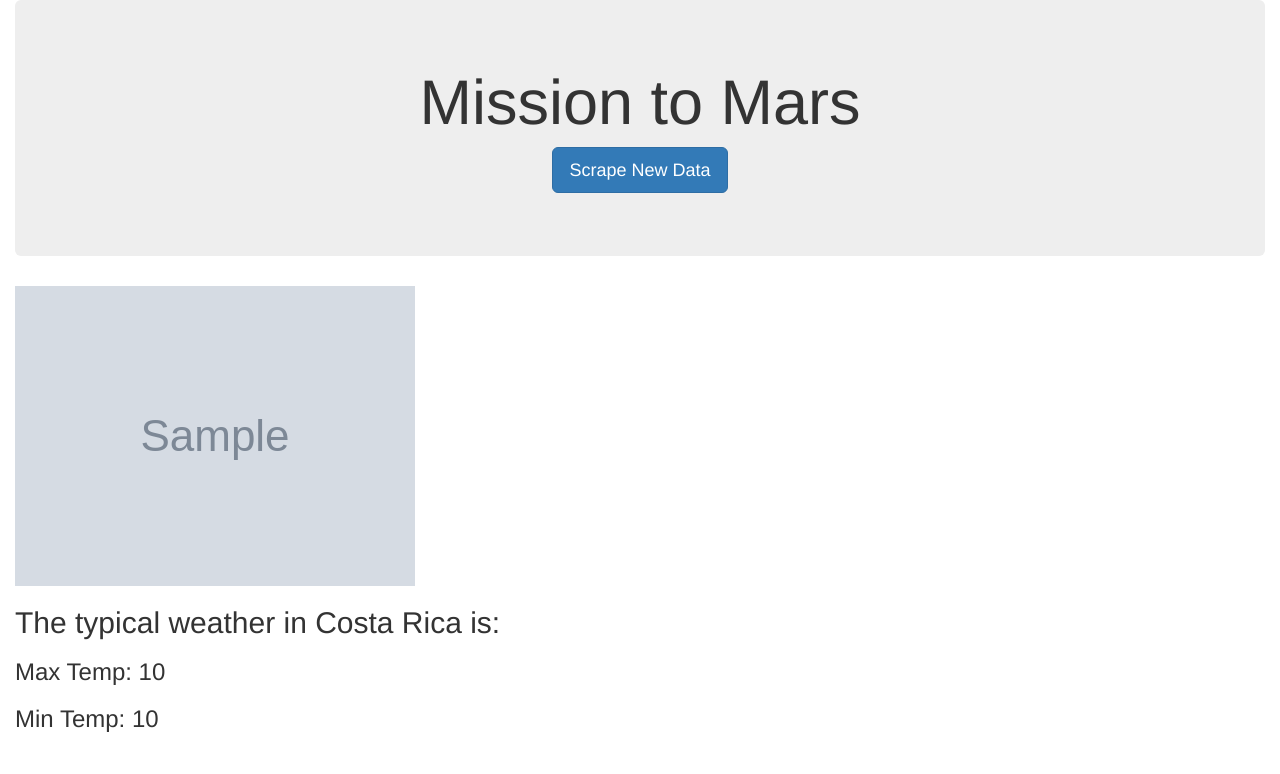
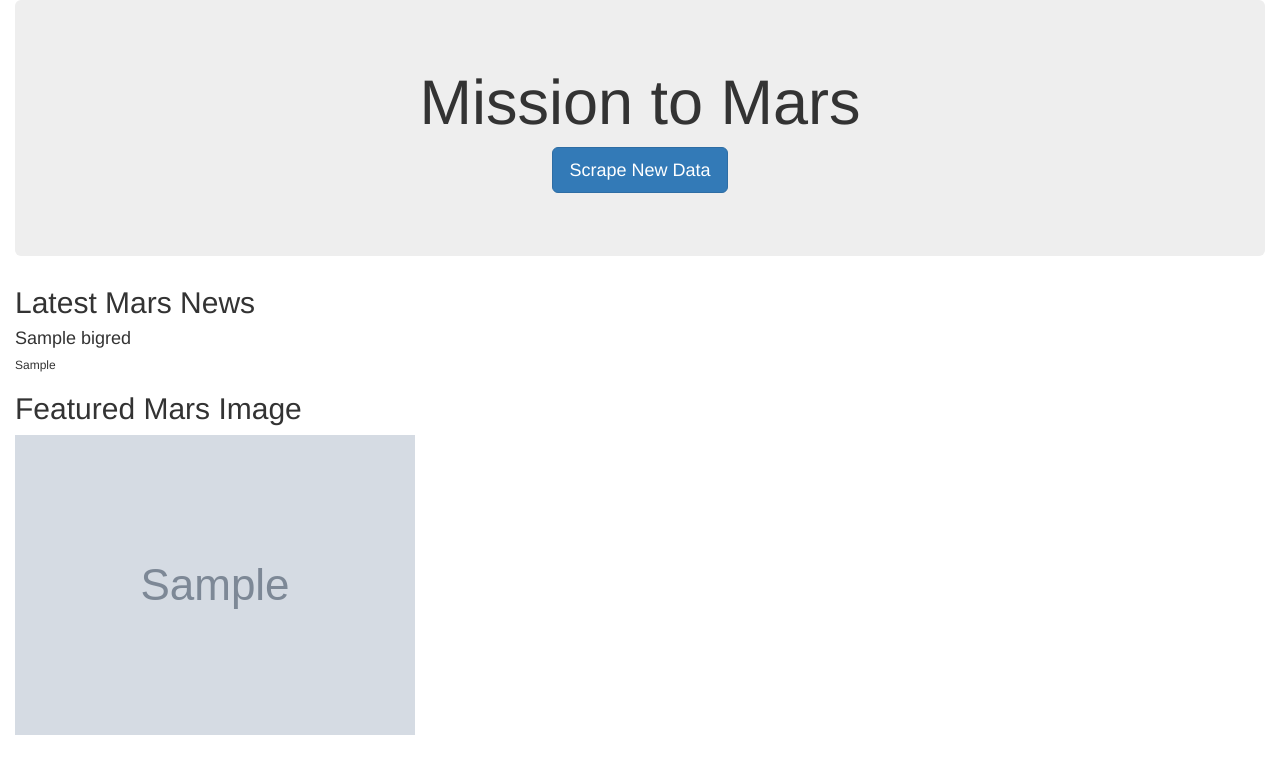
Before and after one commit to jordan-gilmartin/web-scraping-challenge, a Flask app: page / in a window 1280 px wide. Shown: the top 774 px of the page. Run offline with Flask 2, Linux system fonts and the light colour scheme; grey boxes marked "Sample" are stand-in pictures; a database or web service that is not in the repository returns one stand-in record (values such as "Sample title"); some libraries are stand-ins or nearby versions.

Commit message:
updating index.html

```diff
--- a/Missions_to_Mars/templates/index.html
+++ b/Missions_to_Mars/templates/index.html
@@ -15,10 +15,15 @@
       <h1>Mission to Mars</h1>
       <p><a class="btn btn-primary btn-lg" href="/scrape" role="button">Scrape New Data</a></p>
     </div>
-    <img src="{{ mars_data.sloth_img }}" alt="Sloth">
-    <h2>The typical weather in Costa Rica is:</h2>
-    <h3>Max Temp: {{ mars_data.max_temp }}</h3>
-    <h3>Min Temp: {{ mars_data.min_temp }}</h3>
+    <h2>Latest Mars News</h2>
+    <h4>{{ mars_data.title }}</h4>
+    <h6>{{ mars_data.p }}</h6>
+    <h2>Featured Mars Image</h2>
+    <img src="{{ mars_data.featured_image_url }}" alt="Mars">
+
+
+
+
   </div>
   </div>
 </body>
```
